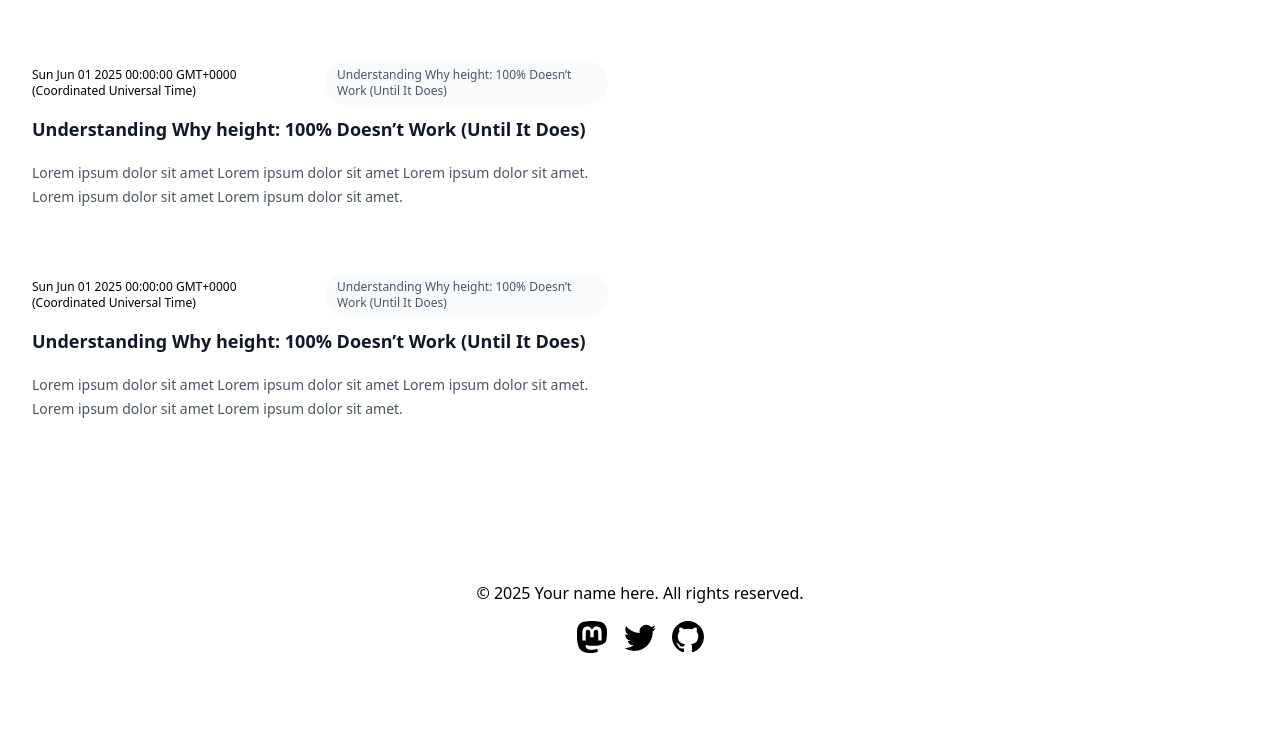
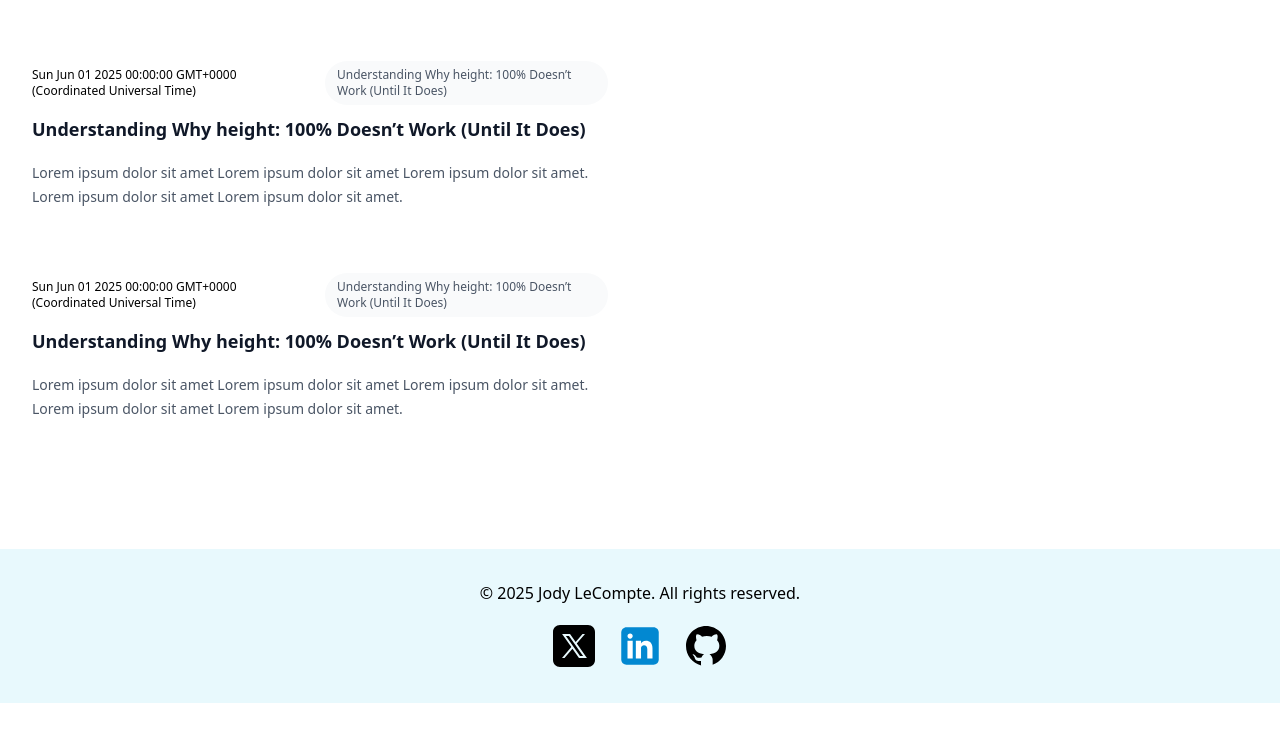
Before and after one commit to jodylecompte/jodylecompte.com, an Astro site: page / in a window 1280 px wide. Shown: the part 732-1481 px from the top of the page. After the commit the page ends 1435 px from the top, so only its background shows below. Built offline with nearby package versions, Linux system fonts and the light colour scheme; Astro itself is replaced by a stand-in of ours.

Commit message:
Footer done for now

```diff
--- a/src/components/Footer.astro
+++ b/src/components/Footer.astro
@@ -1,62 +1,73 @@
 ---
 const today = new Date();
+
+const socialLinks = [
+  {
+    name: "X",
+    url: "https://x.com/jodylecompte",
+    icon: "/social-icons/x.svg",
+  },
+  {
+    name: "LinkedIn",
+    url: "http://linkedin.com/in/jodylecompte",
+    icon: "/social-icons/linkedin.svg",
+  },
+  {
+    name: "GitHub",
+    url: "https://github.com/jodylecompte",
+    icon: "/social-icons/github.svg",
+  },
+];
 ---
 
 <footer>
-	&copy; {today.getFullYear()} Your name here. All rights reserved.
-	<div class="social-links">
-		<a href="https://m.webtoo.ls/@astro" target="_blank">
-			<span class="sr-only">Follow Astro on Mastodon</span>
-			<svg
-				viewBox="0 0 16 16"
+  &copy; {today.getFullYear()} Jody LeCompte. All rights reserved.
+  <nav class="social-links">
+    {
+      socialLinks.map((link) => (
+        <a
+          href={link.url}
+          target="_blank"
+          rel="noopener noreferrer"
+          aria-label={`Connect with me on ${link.name}`}
+        >
+          <img
+            src={link.icon}
+            alt=""
+            width="50"
+            height="50"
             aria-hidden="true"
-				width="32"
-				height="32"
-				astro-icon="social/mastodon"
-				><path
-					fill="currentColor"
-					d="M11.19 12.195c2.016-.24 3.77-1.475 3.99-2.603.348-1.778.32-4.339.32-4.339 0-3.47-2.286-4.488-2.286-4.488C12.062.238 10.083.017 8.027 0h-.05C5.92.017 3.942.238 2.79.765c0 0-2.285 1.017-2.285 4.488l-.002.662c-.004.64-.007 1.35.011 2.091.083 3.394.626 6.74 3.78 7.57 1.454.383 2.703.463 3.709.408 1.823-.1 2.847-.647 2.847-.647l-.06-1.317s-1.303.41-2.767.36c-1.45-.05-2.98-.156-3.215-1.928a3.614 3.614 0 0 1-.033-.496s1.424.346 3.228.428c1.103.05 2.137-.064 3.188-.189zm1.613-2.47H11.13v-4.08c0-.859-.364-1.295-1.091-1.295-.804 0-1.207.517-1.207 1.541v2.233H7.168V5.89c0-1.024-.403-1.541-1.207-1.541-.727 0-1.091.436-1.091 1.296v4.079H3.197V5.522c0-.859.22-1.541.66-2.046.456-.505 1.052-.764 1.793-.764.856 0 1.504.328 1.933.983L8 4.39l.417-.695c.429-.655 1.077-.983 1.934-.983.74 0 1.336.259 1.791.764.442.505.661 1.187.661 2.046v4.203z"
-				></path></svg
-			>
+          />
+          <span class="sr-only">Connect with me on {link.name}</span>
         </a>
-		<a href="https://twitter.com/astrodotbuild" target="_blank">
-			<span class="sr-only">Follow Astro on Twitter</span>
-			<svg viewBox="0 0 16 16" aria-hidden="true" width="32" height="32" astro-icon="social/twitter"
-				><path
-					fill="currentColor"
-					d="M5.026 15c6.038 0 9.341-5.003 9.341-9.334 0-.14 0-.282-.006-.422A6.685 6.685 0 0 0 16 3.542a6.658 6.658 0 0 1-1.889.518 3.301 3.301 0 0 0 1.447-1.817 6.533 6.533 0 0 1-2.087.793A3.286 3.286 0 0 0 7.875 6.03a9.325 9.325 0 0 1-6.767-3.429 3.289 3.289 0 0 0 1.018 4.382A3.323 3.323 0 0 1 .64 6.575v.045a3.288 3.288 0 0 0 2.632 3.218 3.203 3.203 0 0 1-.865.115 3.23 3.23 0 0 1-.614-.057 3.283 3.283 0 0 0 3.067 2.277A6.588 6.588 0 0 1 .78 13.58a6.32 6.32 0 0 1-.78-.045A9.344 9.344 0 0 0 5.026 15z"
-				></path></svg
-			>
-		</a>
-		<a href="https://github.com/withastro/astro" target="_blank">
-			<span class="sr-only">Go to Astro's GitHub repo</span>
-			<svg viewBox="0 0 16 16" aria-hidden="true" width="32" height="32" astro-icon="social/github"
-				><path
-					fill="currentColor"
-					d="M8 0C3.58 0 0 3.58 0 8c0 3.54 2.29 6.53 5.47 7.59.4.07.55-.17.55-.38 0-.19-.01-.82-.01-1.49-2.01.37-2.53-.49-2.69-.94-.09-.23-.48-.94-.82-1.13-.28-.15-.68-.52-.01-.53.63-.01 1.08.58 1.23.82.72 1.21 1.87.87 2.33.66.07-.52.28-.87.51-1.07-1.78-.2-3.64-.89-3.64-3.95 0-.87.31-1.59.82-2.15-.08-.2-.36-1.02.08-2.12 0 0 .67-.21 2.2.82.64-.18 1.32-.27 2-.27.68 0 1.36.09 2 .27 1.53-1.04 2.2-.82 2.2-.82.44 1.1.16 1.92.08 2.12.51.56.82 1.27.82 2.15 0 3.07-1.87 3.75-3.65 3.95.29.25.54.73.54 1.48 0 1.07-.01 1.93-.01 2.2 0 .21.15.46.55.38A8.012 8.012 0 0 0 16 8c0-4.42-3.58-8-8-8z"
-				></path></svg
-			>
-		</a>
-	</div>
+      ))
+    }
+  </nav>
 </footer>
+
 <style>
   footer {
-		padding: 2em 1em 6em 1em;
-		background: linear-gradient(var(--gray-gradient)) no-repeat;
-		color: rgb(var(--gray));
+    background-color: #e8f9fd;
+    padding: 2rem;
     text-align: center;
   }
+
   .social-links {
+    margin-top: 1rem;
     display: flex;
     justify-content: center;
-		gap: 1em;
-		margin-top: 1em;
+    gap: 1rem;
   }
-	.social-links a {
-		text-decoration: none;
-		color: rgb(var(--gray));
-	}
-	.social-links a:hover {
-		color: rgb(var(--gray-dark));
+
+  .sr-only {
+    position: absolute;
+    width: 1px;
+    height: 1px;
+    padding: 0;
+    margin: -1px;
+    overflow: hidden;
+    clip: rect(0, 0, 0, 0);
+    white-space: nowrap;
+    border: 0;
   }
 </style>
```
Also changed, not shown: public/blog-placeholder-1.jpg (deleted), public/blog-placeholder-2.jpg (deleted), public/blog-placeholder-3.jpg (deleted), public/blog-placeholder-4.jpg (deleted), public/blog-placeholder-5.jpg (deleted), public/blog-placeholder-about.jpg (deleted), public/social-icons/github.svg (added), public/social-icons/linkedin.svg (added), public/social-icons/x.svg (added). Lines whose indentation alone changed are shown as unchanged.
